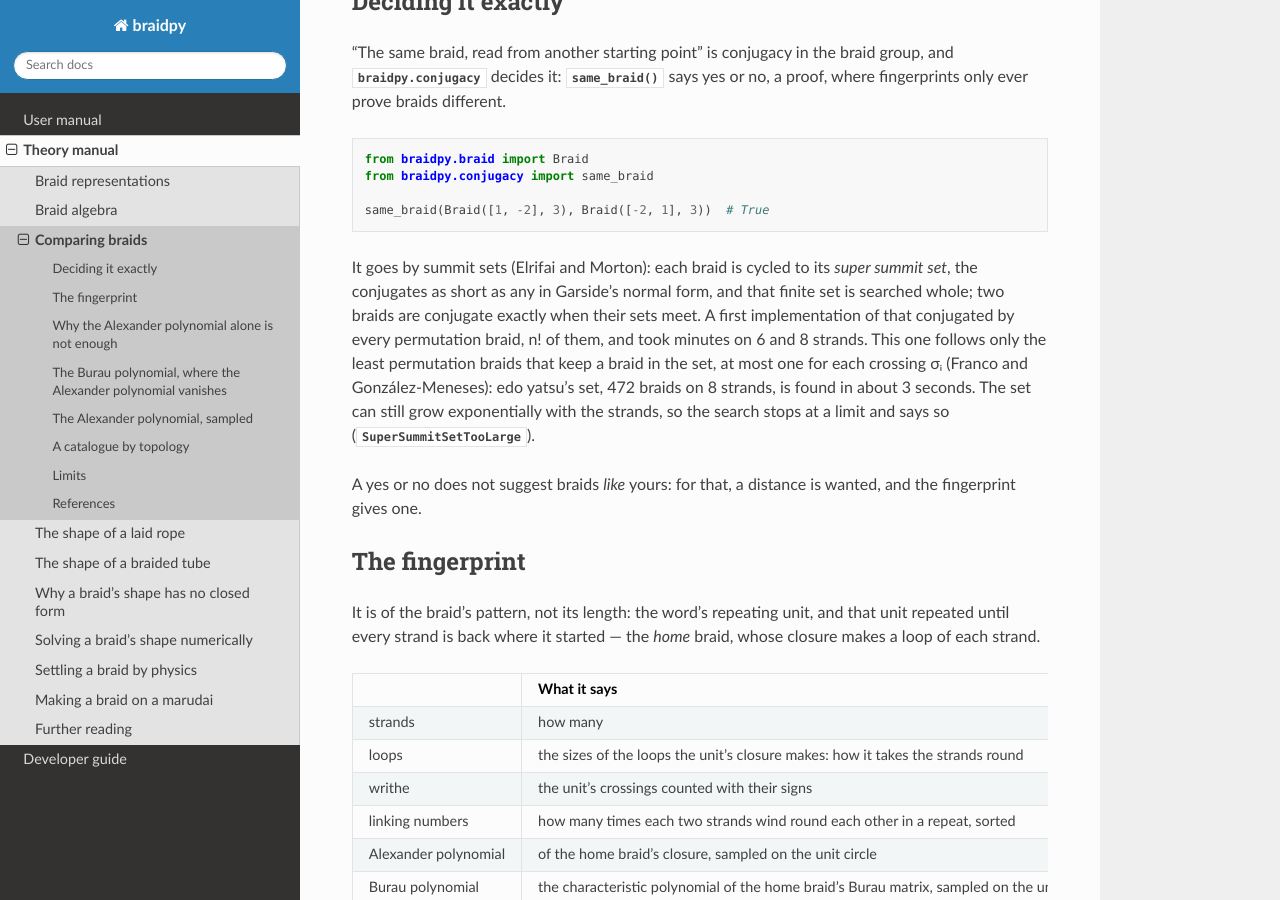
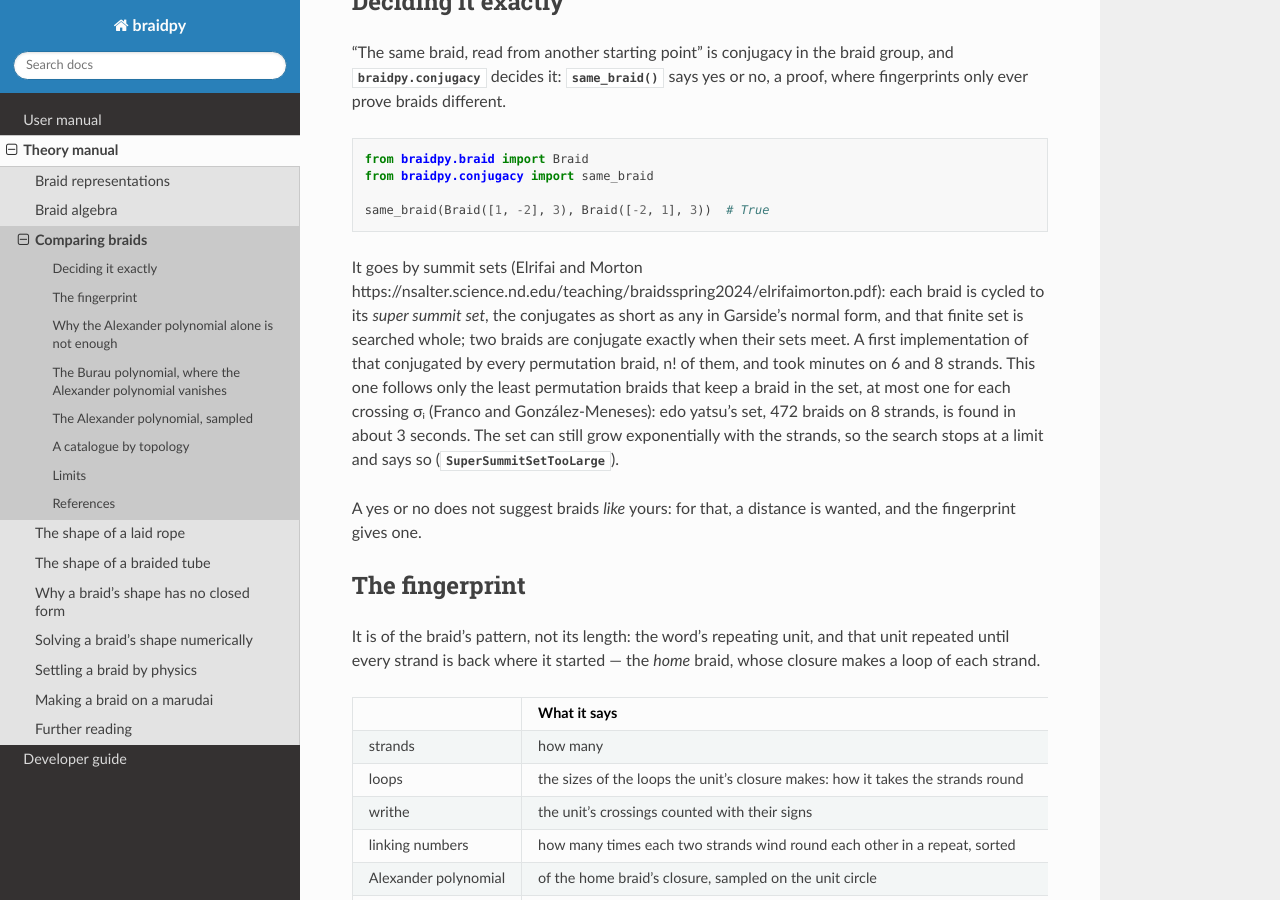
Before and after one commit to baptistelabat/braidpy, a Sphinx documentation site: the page built from docs/source/comparing_braids.md, in a window 1280 px wide and 900 px high, scrolled down 583 px. Built offline with Sphinx 7.4.7 and the Read the Docs theme 3.1.0, drawn with Linux system fonts in a browser that asks for light colours; some of the changed lines change nothing that is shown.

Commit message:
Apply suggestion from @baptistelabat
Adding reference

````diff
--- a/docs/source/comparing_braids.md
+++ b/docs/source/comparing_braids.md
@@ -35,7 +35,7 @@ from braidpy.conjugacy import same_braid
 same_braid(Braid([1, -2], 3), Braid([-2, 1], 3))  # True
 ```
 
-It goes by summit sets (Elrifai and Morton): each braid is cycled to its
+It goes by summit sets (Elrifai and Morton https://nsalter.science.nd.edu/teaching/braidsspring2024/elrifaimorton.pdf): each braid is cycled to its
 *super summit set*, the conjugates as short as any in Garside's normal form,
 and that finite set is searched whole; two braids are conjugate exactly when
 their sets meet. A first implementation of that conjugated by every
````
